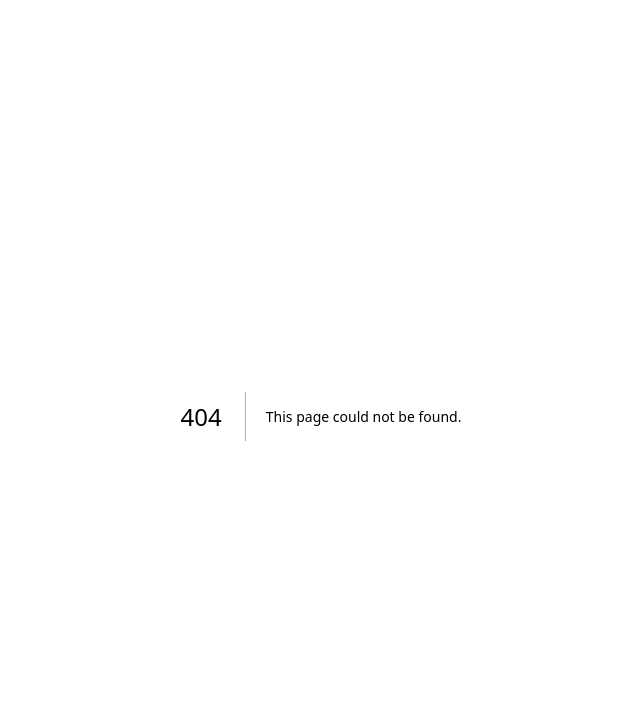
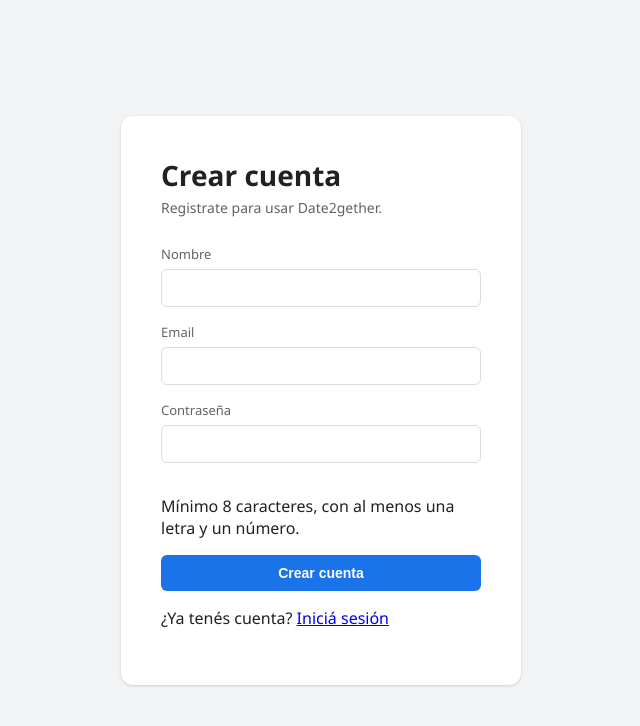
Before and after one commit to ProgramadoraDaina/Roomy-Final-Project, a Next.js app in the folder client/: page /register in a window 1280 px wide. Before the commit this address had no page. Shown: the top 726 px of the page, without its empty margins (319-959 px from the left). Built offline with nearby package versions, Linux system fonts and the light colour scheme; no server answers.

Commit message:
feat(client): add sign up page
Adds the registration form (name, email, password) that calls the
auth API client and redirects to the home page on success.

```diff
--- /dev/null
+++ b/client/src/app/register/page.tsx
@@ -0,0 +1,82 @@
+'use client';
+
+import Link from 'next/link';
+import { useRouter } from 'next/navigation';
+import { useState, type FormEvent } from 'react';
+import { register } from '@/lib/auth';
+
+const NAME_KEY = 'date2gether:userName';
+
+export default function RegisterPage() {
+  const router = useRouter();
+  const [email, setEmail] = useState('');
+  const [password, setPassword] = useState('');
+  const [name, setName] = useState('');
+  const [loading, setLoading] = useState(false);
+  const [error, setError] = useState<string | null>(null);
+
+  async function handleSubmit(e: FormEvent) {
+    e.preventDefault();
+    setLoading(true);
+    setError(null);
+    try {
+      const user = await register(email.trim(), password, name.trim());
+      localStorage.setItem(NAME_KEY, user.name);
+      router.push('/');
+    } catch (err) {
+      setError(err instanceof Error ? err.message : 'No se pudo crear la cuenta');
+    } finally {
+      setLoading(false);
+    }
+  }
+
+  return (
+    <div className="card">
+      <h1>Crear cuenta</h1>
+      <p className="subtitle">Registrate para usar Date2gether.</p>
+
+      <form onSubmit={handleSubmit}>
+        <label htmlFor="name">Nombre</label>
+        <input
+          id="name"
+          value={name}
+          onChange={(e) => setName(e.target.value)}
+          autoComplete="name"
+          required
+        />
+
+        <label htmlFor="email">Email</label>
+        <input
+          id="email"
+          type="email"
+          value={email}
+          onChange={(e) => setEmail(e.target.value)}
+          autoComplete="email"
+          required
+        />
+
+        <label htmlFor="password">Contraseña</label>
+        <input
+          id="password"
+          type="password"
+          value={password}
+          onChange={(e) => setPassword(e.target.value)}
+          autoComplete="new-password"
+          minLength={8}
+          required
+        />
+        <p className="hint">Mínimo 8 caracteres, con al menos una letra y un número.</p>
+
+        <button type="submit" disabled={loading}>
+          {loading ? 'Creando cuenta…' : 'Crear cuenta'}
+        </button>
+      </form>
+
+      {error && <p className="error">{error}</p>}
+
+      <p className="switch-link">
+        ¿Ya tenés cuenta? <Link href="/login">Iniciá sesión</Link>
+      </p>
+    </div>
+  );
+}
```
